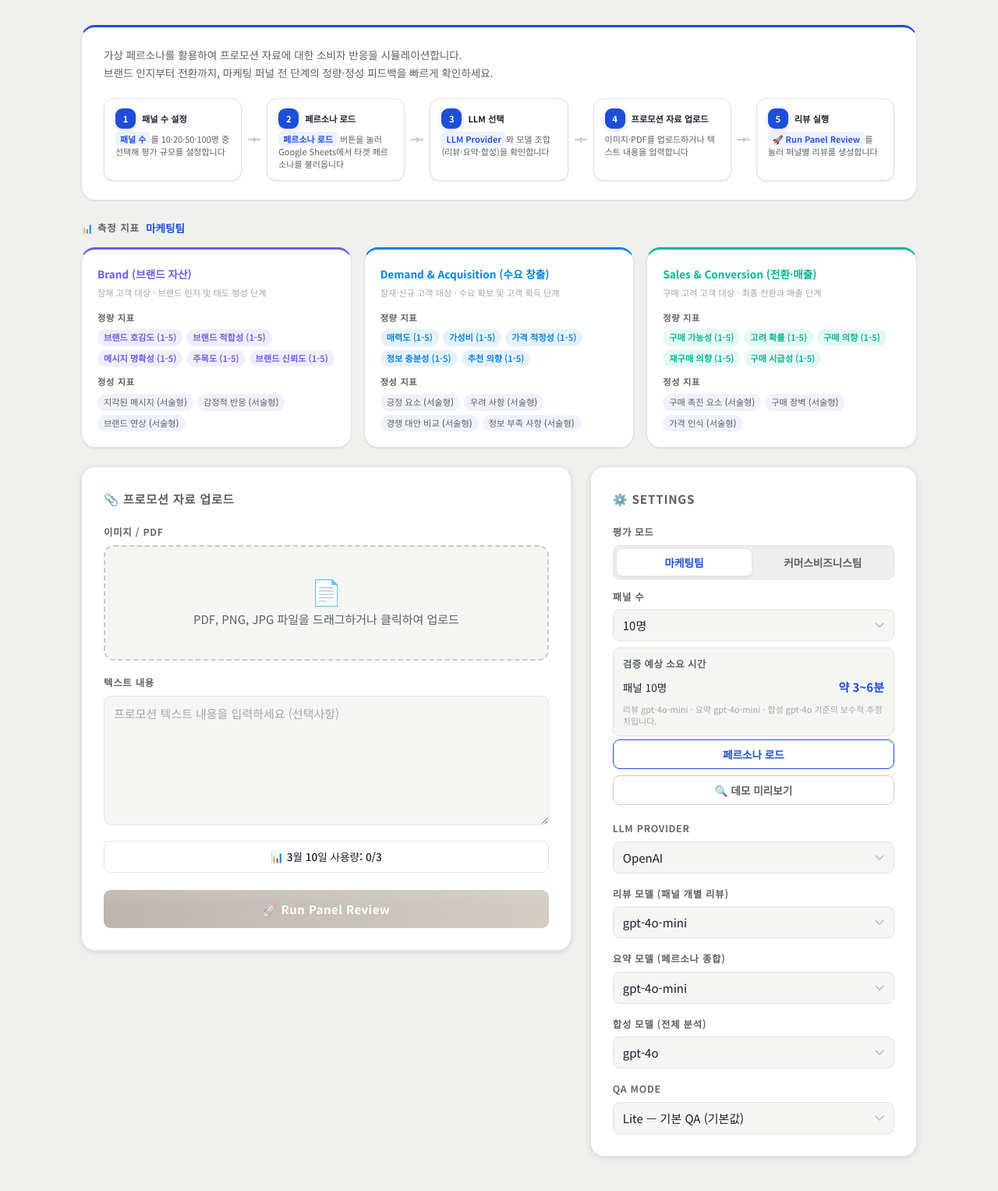
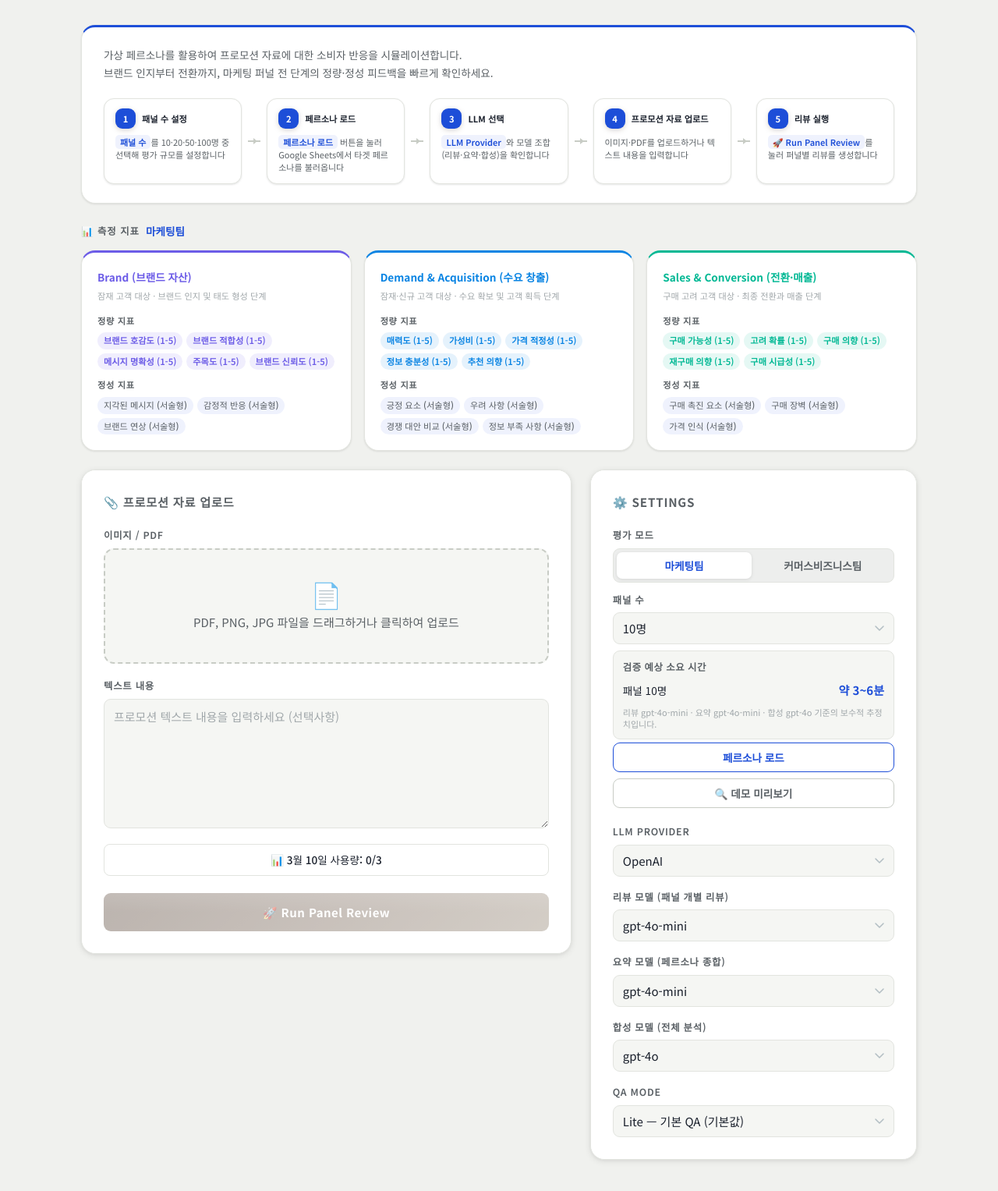
Before and after one commit to wonuseo/synthetic-panels, a FastAPI app: page / in a window 1280 px wide. Shown: the part 90-1617 px from the top of the page at 78% size. Run offline with FastAPI, Linux system fonts and the light colour scheme.

Commit message:
UI spacing: widen team toggle buttons and increase usage card gap
- team.css: padding 10px→16px + white-space:nowrap to prevent '커머스비즈니스팀' line-break
- upload.css: intro-step gap 6px→10px for more breathing room between number/title and description

https://claude.ai/code/session_01UW7vudJbJ9DTLzaYSw7LL4

```diff
--- a/static/css/team.css
+++ b/static/css/team.css
@@ -10,7 +10,7 @@
 }
 .team-btn {
   flex: 1;
-  padding: 7px 10px;
+  padding: 7px 16px;
   font-size: var(--fs-sm);
   font-weight: 600;
   border: none;
@@ -19,6 +19,7 @@
   background: transparent;
   color: var(--text-muted);
   transition: background .15s, color .15s, box-shadow .15s;
+  white-space: nowrap;
 }
 .team-btn:hover { background: rgba(255,255,255,.7); color: var(--text); }
 .team-btn.active {
--- a/static/css/upload.css
+++ b/static/css/upload.css
@@ -30,7 +30,7 @@
 .intro-step {
   display: flex;
   flex-direction: column;
-  gap: 6px;
+  gap: 10px;
   flex: 1;
   background: var(--surface);
   border-radius: var(--radius-md);
```
